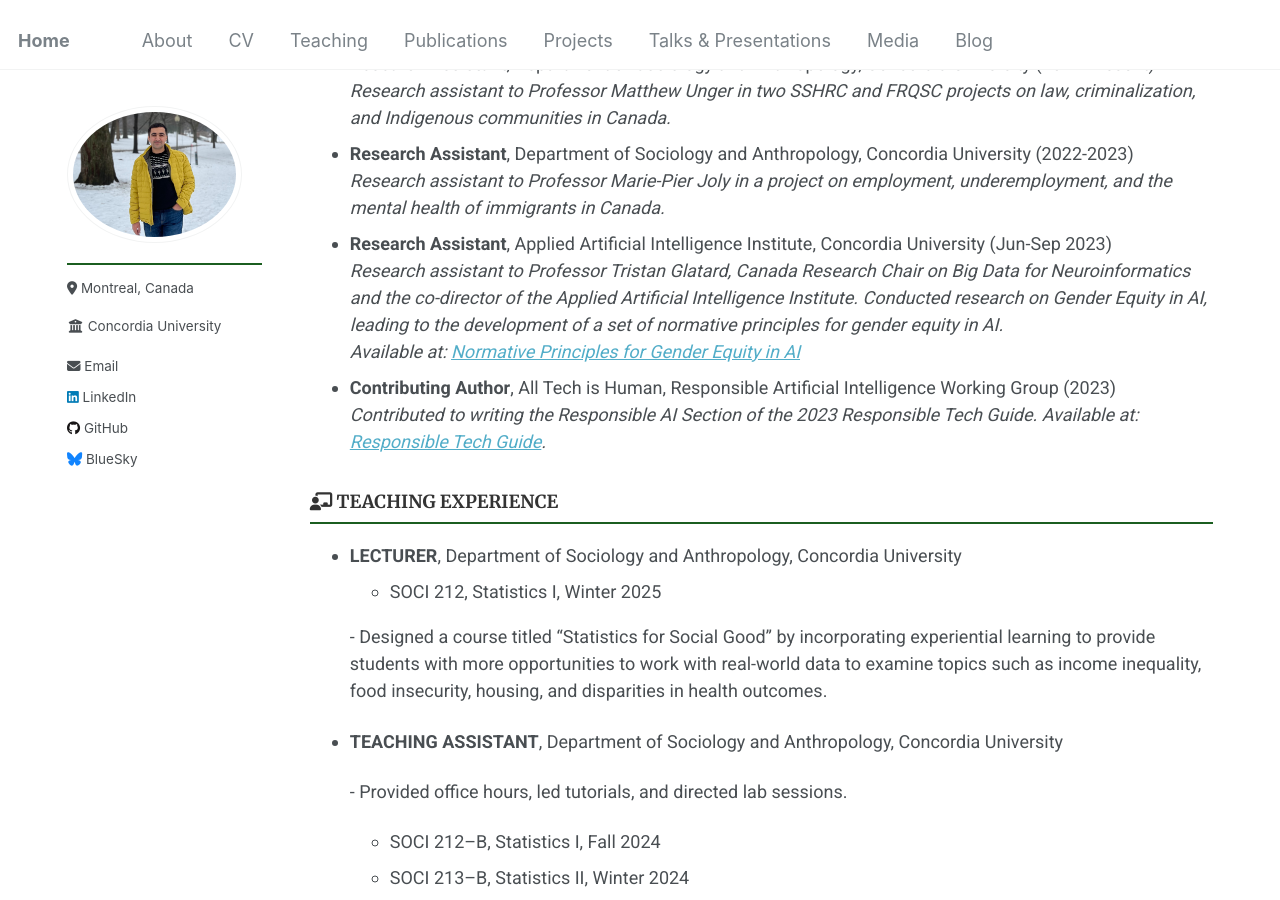
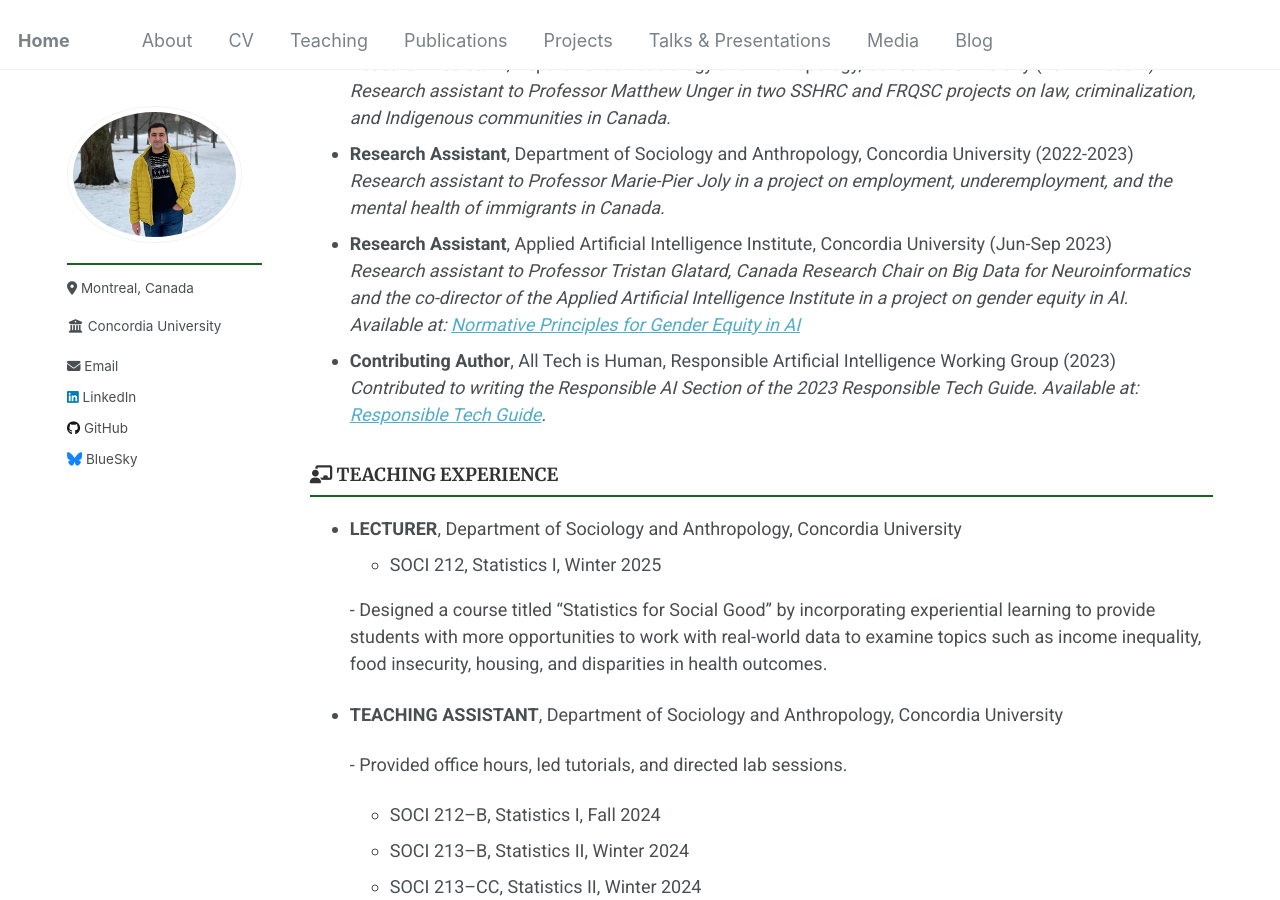
Before and after one commit to Mohsnmonji/mohsnmonji.github.io, a Jekyll site: the page built from _pages/Curriculum Vitae.md, in a window 1280 px wide and 900 px high, scrolled down 979 px. Built offline with Jekyll 4.4.1, drawn with Linux system fonts in a browser that asks for light colours.

Commit message:
Update Curriculum Vitae.md

```diff
--- a/_pages/Curriculum Vitae.md
+++ b/_pages/Curriculum Vitae.md
@@ -51,7 +51,7 @@ redirect_from:
 - **Research Assistant**, Department of Sociology and Anthropology, Concordia University (2022-2023)
    *Research assistant to Professor Marie-Pier Joly in a project on employment, underemployment, and the mental health of immigrants in Canada.*
 - **Research Assistant**, Applied Artificial Intelligence Institute, Concordia University (Jun-Sep 2023)
-  *Research assistant to Professor Tristan Glatard, Canada Research Chair on Big Data for Neuroinformatics and the co-director of the Applied Artificial Intelligence Institute. Conducted research on Gender Equity in AI, leading to the development of a set of normative principles for gender equity in AI.*
+  *Research assistant to Professor Tristan Glatard, Canada Research Chair on Big Data for Neuroinformatics and the co-director of the Applied Artificial Intelligence Institute in a project on gender equity in AI.*
   *Available at: [Normative Principles for Gender Equity in AI](https://affectingmachines.net/)*
 - **Contributing Author**, All Tech is Human, Responsible Artificial Intelligence Working Group (2023)
   *Contributed to writing the Responsible AI Section of the 2023 Responsible Tech Guide.*
```
